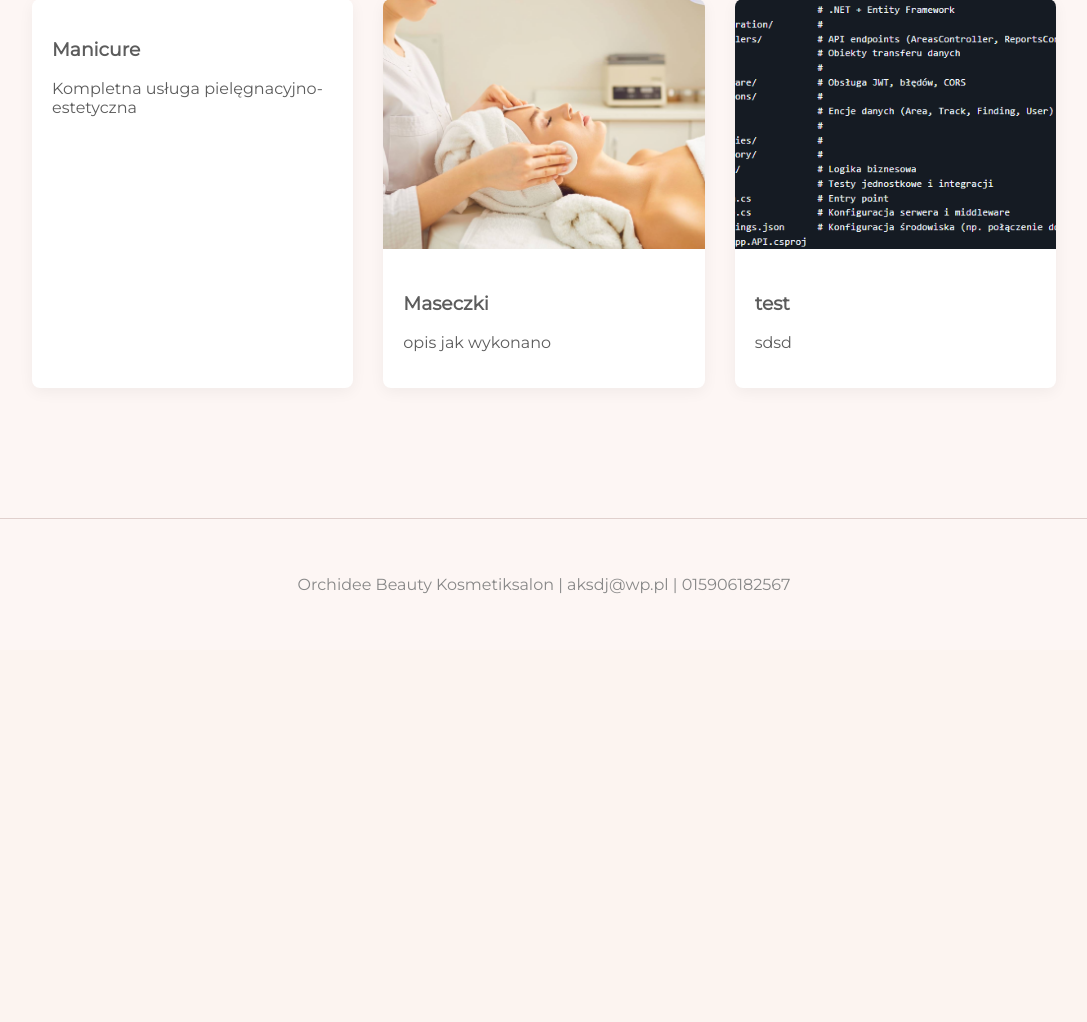
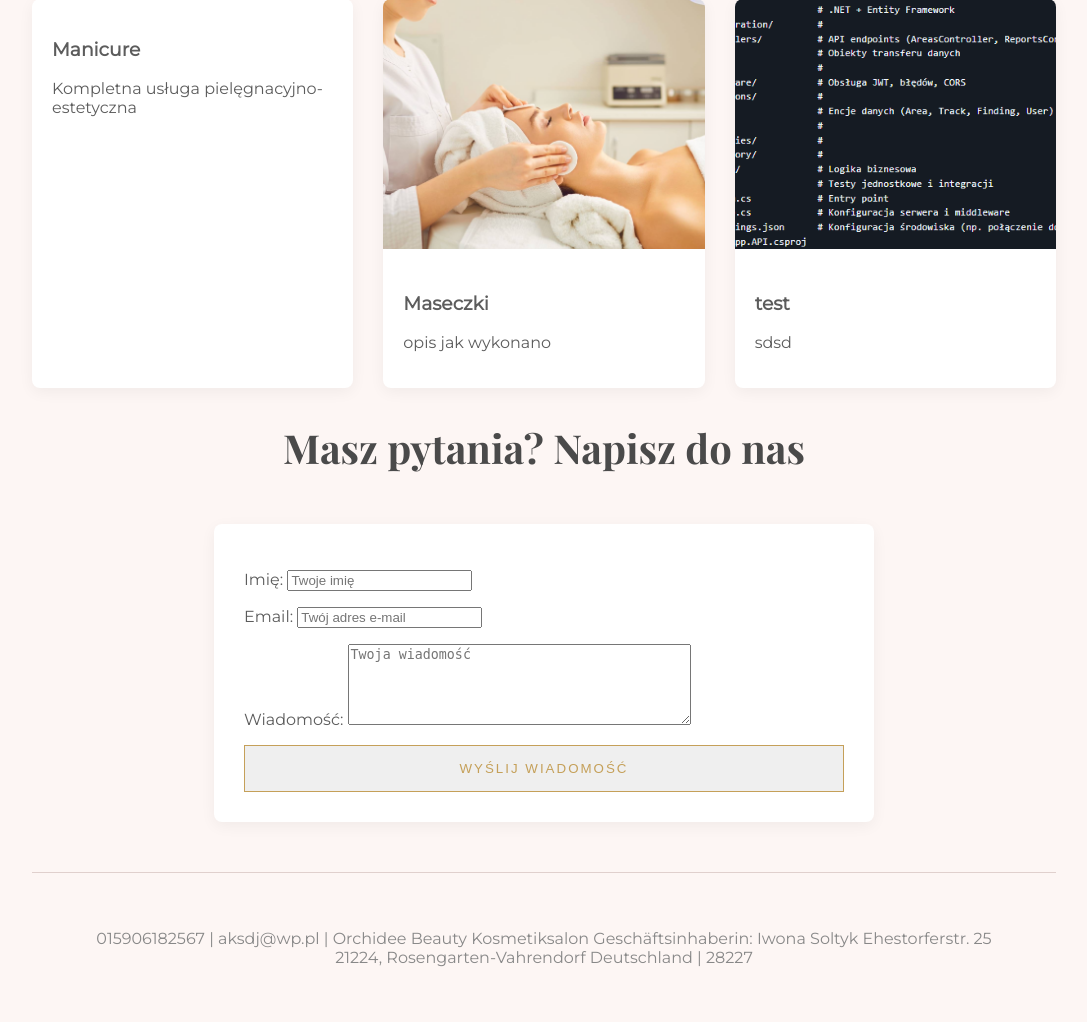
Before and after one commit to OskarJK/CompanyWebsite, a Django app: page / in a window 1280 px wide. Shown: the part 1759-2781 px from the top of the page, without its empty margins (96-1183 px from the left). Before the commit the page ends 2353 px from the top, so only its background shows below. Run offline with Django 5.2, Linux system fonts and the light colour scheme; data comes from the database, SQL or seed files in the repository; both versions use the stored data as it was after the commit; some web fonts are replaced.

Commit message:
zmiany w widoku strony

```diff
--- a/config/settings.py
+++ b/config/settings.py
@@ -106,8 +106,10 @@ AUTH_PASSWORD_VALIDATORS = [
 # Internationalization
 # https://docs.djangoproject.com/en/6.0/topics/i18n/
 
-LANGUAGE_CODE = 'de-de' # Ustawienie języka na niemiecki (Niemcy)
-TIME_ZONE = 'Europe/Berlin' # Ustawienie strefy czasowej na Berlin
+# LANGUAGE_CODE = 'de-de' # Ustawienie języka na niemiecki (Niemcy)
+# TIME_ZONE = 'Europe/Berlin' # Ustawienie strefy czasowej na Berlin
+LANGUAGE_CODE = 'pl-pl' # Ustawienie języka na polski (Polska)
+TIME_ZONE = 'Europe/Warsaw' # Ustawienie strefy czasowej na Warszawa
 
 USE_I18N = True
 
--- /dev/null
+++ b/core/forms.py
@@ -0,0 +1,12 @@
+from django import forms
+from .models import ContactMessage
+
+class ContactForm(forms.ModelForm):
+    class Meta:
+        model = ContactMessage
+        fields = ['name', 'email', 'message']
+        widgets = {
+            'name': forms.TextInput(attrs={'placeholder': 'Twoje imię', 'class': 'form-control'}),
+            'email': forms.EmailInput(attrs={'placeholder': 'Twój adres e-mail', 'class': 'form-control'}),
+            'message': forms.Textarea(attrs={'placeholder': 'Twoja wiadomość', 'class': 'form-control', 'rows': 5}),
+        }
--- a/core/models.py
+++ b/core/models.py
@@ -49,6 +49,7 @@ class Post(models.Model):
     class Meta:
         verbose_name = "Post"
         verbose_name_plural = "Posty"
+
 CONTACTMESSAGE_STATUS_CHOICES = [
     ('new', 'Nowa'),
     ('in_progress', 'W trakcie realizacji'),
--- a/core/templates/core/home.html
+++ b/core/templates/core/home.html
@@ -4,6 +4,7 @@
 <head>
     <meta charset="UTF-8">
     <title>{{ company.name }}</title>
+    <link rel="stylesheet" href="https://cdnjs.cloudflare.com/ajax/libs/font-awesome/6.4.0/css/all.min.css">
     <link rel="stylesheet" href="{% static 'core/css/style.css' %}">
     <link href="https://fonts.googleapis.com/css2?family=Montserrat:wght@300;400&family=Playfair+Display:ital,wght@0,700;1,400&display=swap" rel="stylesheet">
 </head>
@@ -15,7 +16,16 @@
             <p class="hero-subtitle">{{ company.description }}</p>
             <a href="#services" class="cta-outline">Odkryj usługi</a>
         </div>
+        <div class="social-icons">
+            {% if company.facebook_url %}
+                <a href="{{ company.facebook_url }}" target="_blank"><i class="fa-brands fa-facebook"></i></a>
+            {% endif %}
+            {% if company.instagram_url %}
+                <a href="{{ company.instagram_url }}" target="_blank"><i class="fa-brands fa-instagram"></i></a>
+            {% endif %}
+        </div>
     </section>
+
 
     <section id="services">
         <h2 class="section-heading">Nasza Oferta</h2>
@@ -44,10 +54,21 @@
                 </div>
             {% endfor %}
         </div>
+
+    <section id="contact">
+        <h2 class="section-heading">Masz pytania? Napisz do nas</h2>
+
+        <div style="max-width: 600px; margin: 0 auto; background: white; padding: 30px; border-radius: 8px; box-shadow: 0 4px 15px rgba(0,0,0,0.05);">
+            <form method="post">
+                {% csrf_token %}
+                {{ form.as_p }}
+                <button type="submit" class="cta-outline" style="width: 100%; cursor: pointer;">Wyślij wiadomość</button>
+            </form>
+        </div>
     </section>
 
     <footer>
-        <p>{{ company.name }} | {{ company.email }} | {{ company.phone }}</p>
+        <p>{{ company.phone }} | {{ company.email }} | {{ company.address }} | {{ company.ust_id }}</p>
     </footer>
 </body>
 </html>
--- a/core/views.py
+++ b/core/views.py
@@ -1,17 +1,32 @@
 from django.shortcuts import render
 
+from core.forms import ContactForm
+from django.shortcuts import render, redirect
+
 # Create your views here.
-from .models import CompanyInfo, Service, Post
+from .models import CompanyInfo, ContactMessage, Service, Post
 
 def home(request):
+    # Formularz kontaktowy
+    if request.method == 'POST':
+        form = ContactForm(request.POST)
+        if form.is_valid():
+            form.save()
+            return redirect('home') # Odświeża stronę po wysłaniu
+    else:
+        form = ContactForm()
+
     # Pobieramy dane z bazy
     company = CompanyInfo.objects.first() # Zakładamy, że masz jeden rekord z danymi firmy
     services = Service.objects.all()
     posts = Post.objects.all().order_by('-created_at') # Najnowsze posty pierwsze
+    contact_messages = ContactMessage.objects.all().order_by('-created_at')
 
     context = {
         'company': company,
         'services': services,
         'posts': posts,
+        'contact_messages': contact_messages,
+        'form': form,
     }
     return render(request, 'core/home.html', context)
```
Also changed, not shown: db.sqlite3, media/treatments/regulacja-brwi.jpg (added), 1 other file.
